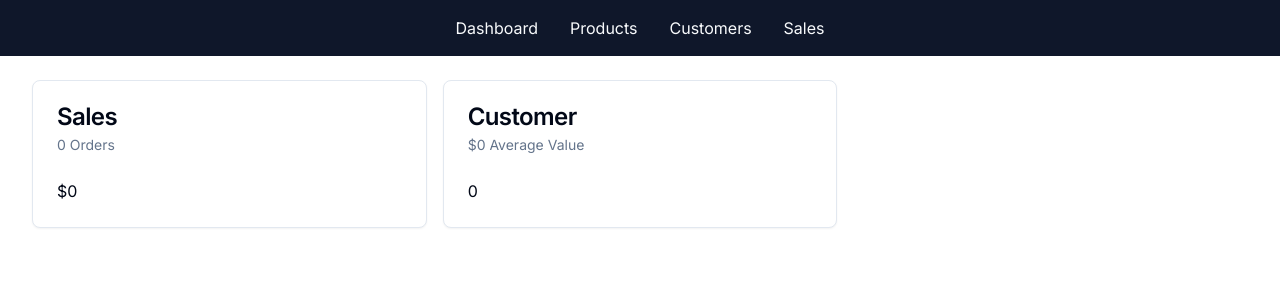
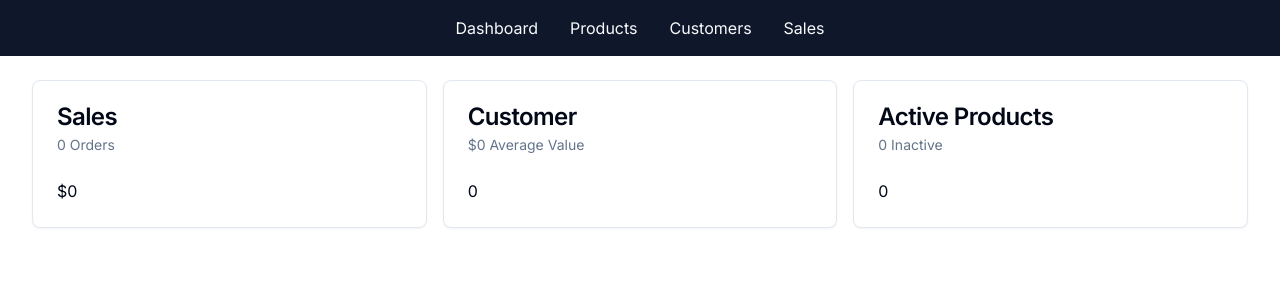
Before and after one commit to DavidPerelman/next-js-ecommerce, a Next.js app: page /admin in a window 1280 px wide. Shown: the top 300 px of the page. Built offline with nearby package versions, Linux system fonts and the light colour scheme; no server answers; the database is empty.

Commit message:
src - app - admin - page.tsx - setup getProductData

```diff
--- a/src/app/admin/page.tsx
+++ b/src/app/admin/page.tsx
@@ -37,10 +37,20 @@
   };
 }
 
+async function getProductData() {
+  const [activeCount, inactiveCount] = await Promise.all([
+    db.product.count({ where: { isAvailabelForPurchase: true } }),
+    db.product.count({ where: { isAvailabelForPurchase: false } }),
+  ]);
+
+  return { activeCount, inactiveCount };
+}
+
 export default async function AdminDashboard() {
-  const [salesData, userData] = await Promise.all([
+  const [salesData, userData, productData] = await Promise.all([
     getSalesData(),
     getUserData(),
+    getProductData(),
   ]);
 
   return (
@@ -56,6 +66,11 @@
           userData.averageValuePersUser
         )} Average Value`}
         body={formatNumber(userData.userCount)}
+      />
+      <DashboardCard
+        title="Active Products"
+        subtitle={`${formatNumber(productData.inactiveCount)} Inactive`}
+        body={formatNumber(productData.activeCount)}
       />
     </div>
   );
```
